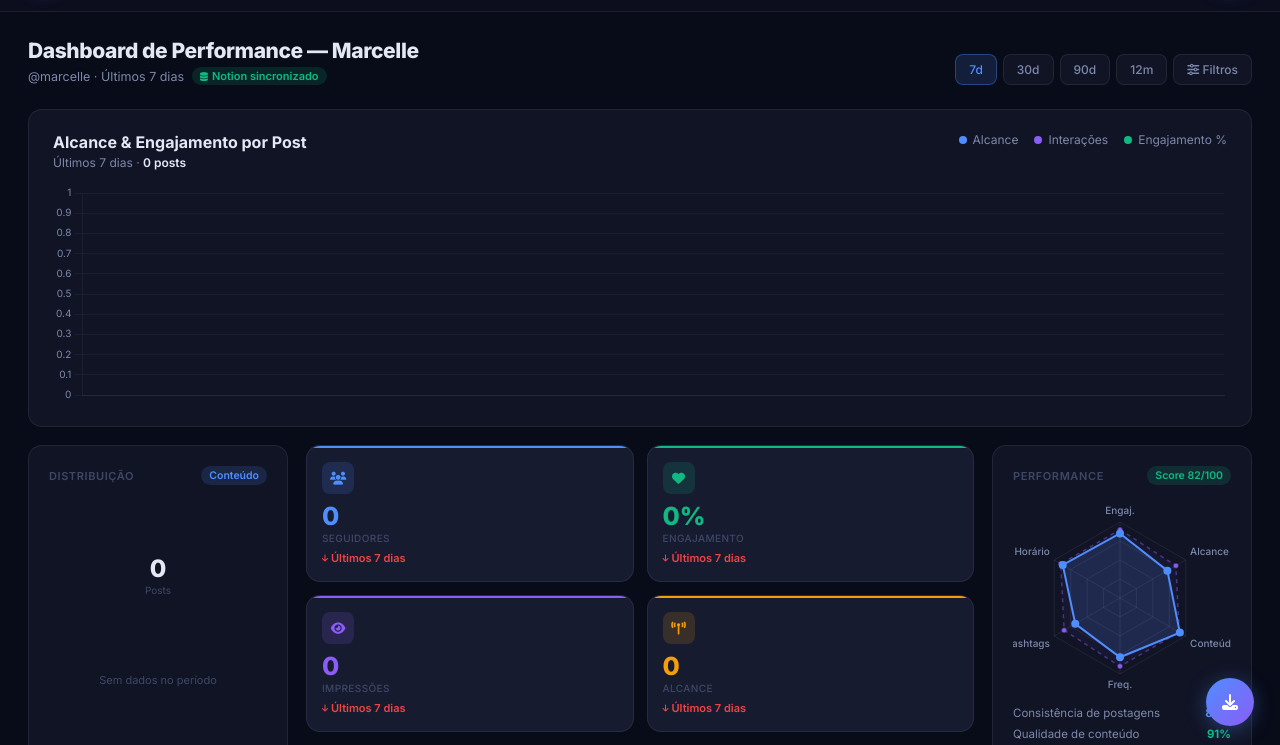
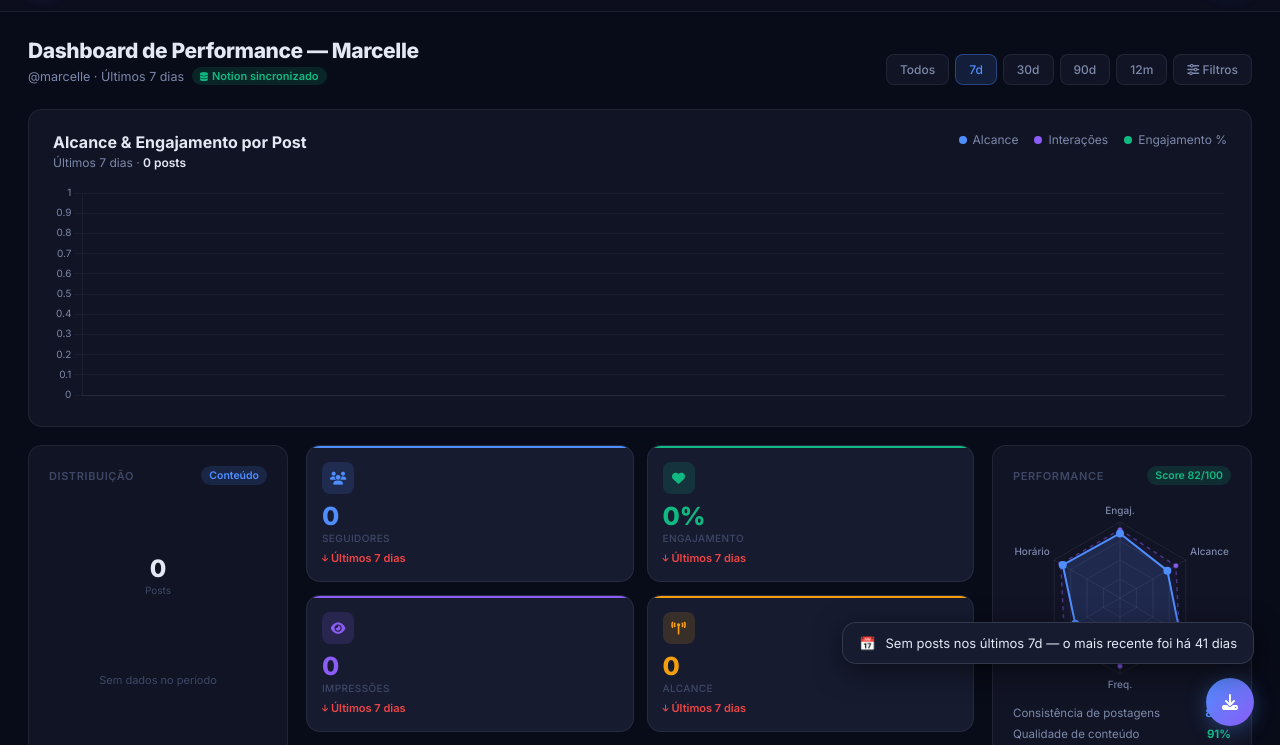
Before and after one commit to wendellsanttos/marcelle-dashboard, a plain HTML site: page index.html in a window 1280 px wide. Both pictures are taken after a click on the button "7d". Shown: the part 48-793 px from the top of the page. Drawn offline with nearby package versions, Linux system fonts and the light colour scheme.

Commit message:
fix: botao Todos como padrao, mensagem util quando periodo sem posts

```diff
--- a/index.html
+++ b/index.html
@@ -650,7 +650,8 @@
       </div>
     </div>
     <div class="filter-row">
-      <button class="filter-btn active">7d</button>
+      <button class="filter-btn active">Todos</button>
+      <button class="filter-btn">7d</button>
       <button class="filter-btn">30d</button>
       <button class="filter-btn">90d</button>
       <button class="filter-btn">12m</button>
@@ -1165,9 +1166,17 @@ document.querySelectorAll('.filter-btn').forEach(btn => {
       if (!b.innerHTML.includes('Filtros')) b.classList.remove('active');
     });
     this.classList.add('active');
-    const map = { '7d': 7, '30d': 30, '90d': 90, '12m': 365 };
-    activePeriodDays = map[this.textContent.trim()] !== undefined ? map[this.textContent.trim()] : null;
-    renderDashboard(getFilteredPosts(activePeriodDays));
+    const map = { 'Todos': null, '7d': 7, '30d': 30, '90d': 90, '12m': 365 };
+    const label = this.textContent.trim();
+    activePeriodDays = map[label] !== undefined ? map[label] : null;
+    const filtered = getFilteredPosts(activePeriodDays);
+    if (filtered.length === 0 && activePeriodDays !== null) {
+      // Find how many days back the most recent post is
+      const latest = allPosts.reduce((best, p) => !best || p.dateISO > best.dateISO ? p : best, null);
+      const daysAgo = latest ? Math.ceil((new Date() - new Date(latest.dateISO)) / 86400000) : '?';
+      showToast('📅', `Sem posts nos últimos ${activePeriodDays}d — o mais recente foi há ${daysAgo} dias`);
+    }
+    renderDashboard(filtered);
   });
 });
 
@@ -1882,10 +1891,14 @@ function renderDashboard(posts) {
     setMetric('reach', '0', false, periodLabel);
     setMetric('comments', '0', false, periodLabel);
     setMetric('shares', '0', false, periodLabel);
+    const latest = allPosts.length ? allPosts.reduce((b,p) => p.dateISO > b.dateISO ? p : b) : null;
+    const latestHint = latest ? ` — último post: ${latest.date}` : '';
     document.getElementById('postsBody').innerHTML = `
       <tr><td colspan="4" style="text-align:center;padding:32px;color:var(--txt3)">
-        <i class="fas fa-calendar-times" style="font-size:20px;display:block;margin-bottom:8px"></i>
-        Nenhum post encontrado em: ${periodLabel}
+        <i class="fas fa-calendar-times" style="font-size:20px;display:block;margin-bottom:8px;opacity:.5"></i>
+        <div style="font-weight:600;margin-bottom:4px">Nenhum post em: ${periodLabel}${latestHint}</div>
+        <div style="font-size:12px;margin-bottom:14px">Tente um período maior ou clique em <b>Todos</b></div>
+        <button onclick="document.querySelector('.filter-btn').click()" style="padding:6px 16px;border-radius:20px;background:var(--blue-dim);border:1px solid rgba(79,142,255,.3);color:var(--blue);font-size:12px;cursor:pointer;font-family:inherit">Ver todos os posts</button>
       </td></tr>`;
     document.querySelector('.ph-sub').innerHTML = `
       @marcelle · ${periodLabel}
```
